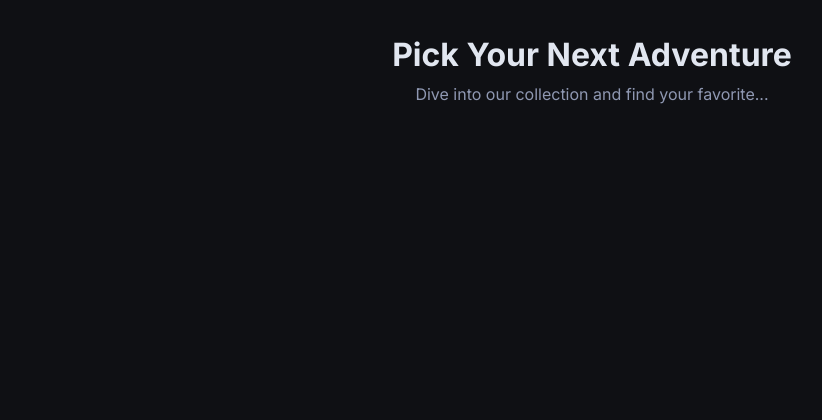
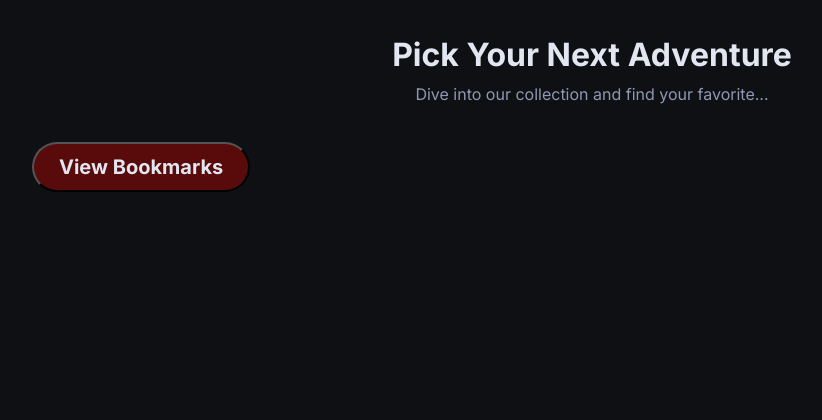
Before and after one commit to omar-albarakeh/AI-Movie-Recommender, a PHP site: page / in a window 1280 px wide. Shown: the top 420 px of the page, without its empty margins (48-870 px from the left). Run offline with PHP 8.4, Linux system fonts and the light colour scheme.

Commit message:
frontend <> creating view bookmarks button

```diff
--- a/front-end/index.html
+++ b/front-end/index.html
@@ -23,6 +23,7 @@
             <h1 class="movies-title white-txt">Pick Your Next Adventure</h1>
             <p class="movies-subtitle grey-txt">Dive into our collection and find your favorite...</p>
         </div>
+        <div class="view-bookmark"><button class="filled-btn primary-bg white-txt">View Bookmarks</button></div>
         <div class="flex column movies-cards" id="movies-cards">
         </div>
     </section>
--- a/front-end/styles/styles.css
+++ b/front-end/styles/styles.css
@@ -15,7 +15,6 @@
     width: 100%;
     height: 10%;
     gap: 10px;
-    margin-bottom: 40px;
     text-align: center;
 }
 .movies-title{
@@ -81,6 +80,10 @@
 .card-bookmark>img{
     width: 25px;
     height: 30px;
+}
+
+.view-bookmark{
+    padding: 10px;
 }
 /* ============================================== */
 
@@ -171,6 +174,7 @@
 .movieDetails{
     width: 900px;
     height: auto;
+    min-height: 100vh;
     margin: 50px;
     text-align: center;
     justify-content: center;
--- a/front-end/styles/utilities.css
+++ b/front-end/styles/utilities.css
@@ -16,15 +16,17 @@
 }
 
 .filled-btn {
-    height: 45px;
+    height: 50px;
     padding: 0 25px;
     border-radius: 100px;
     font-weight: bold;
+    font-size: 20px;
     transition: all 0.3s;
   }
 
 .filled-btn:hover, .action-btn:hover {
 opacity: 0.7;
+cursor: pointer;
 }
 
 .action-btn {
```
